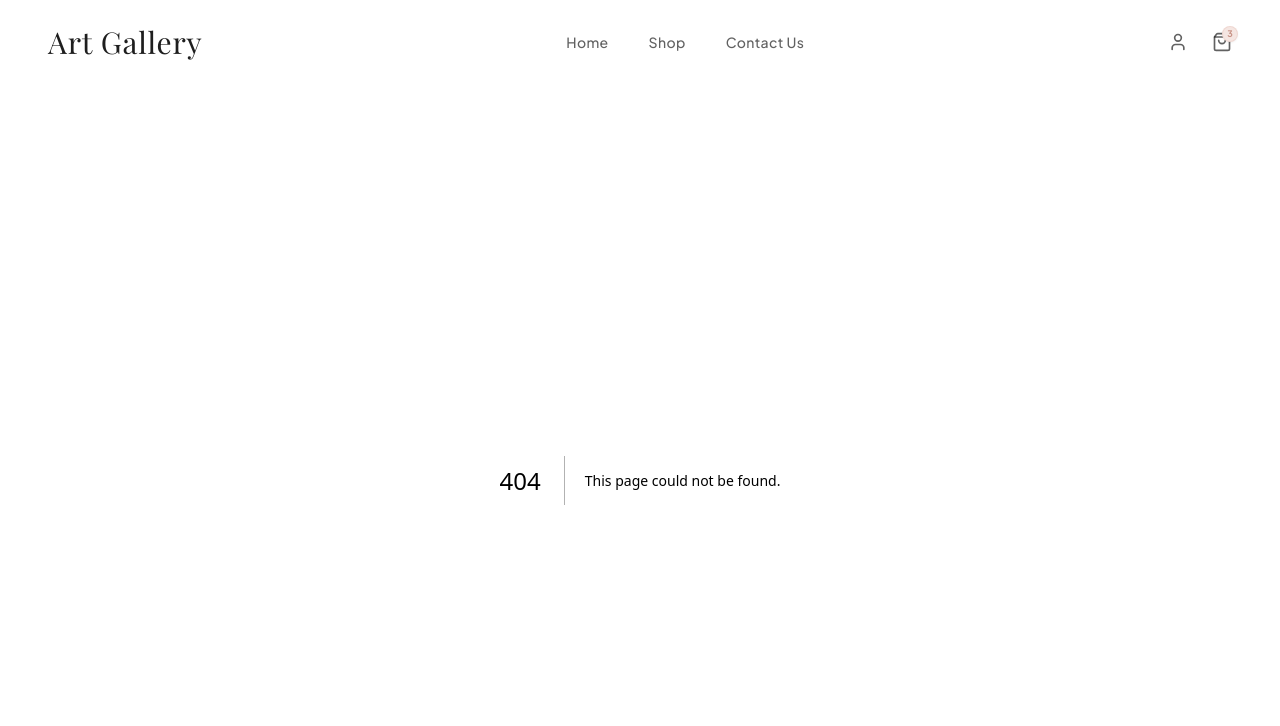
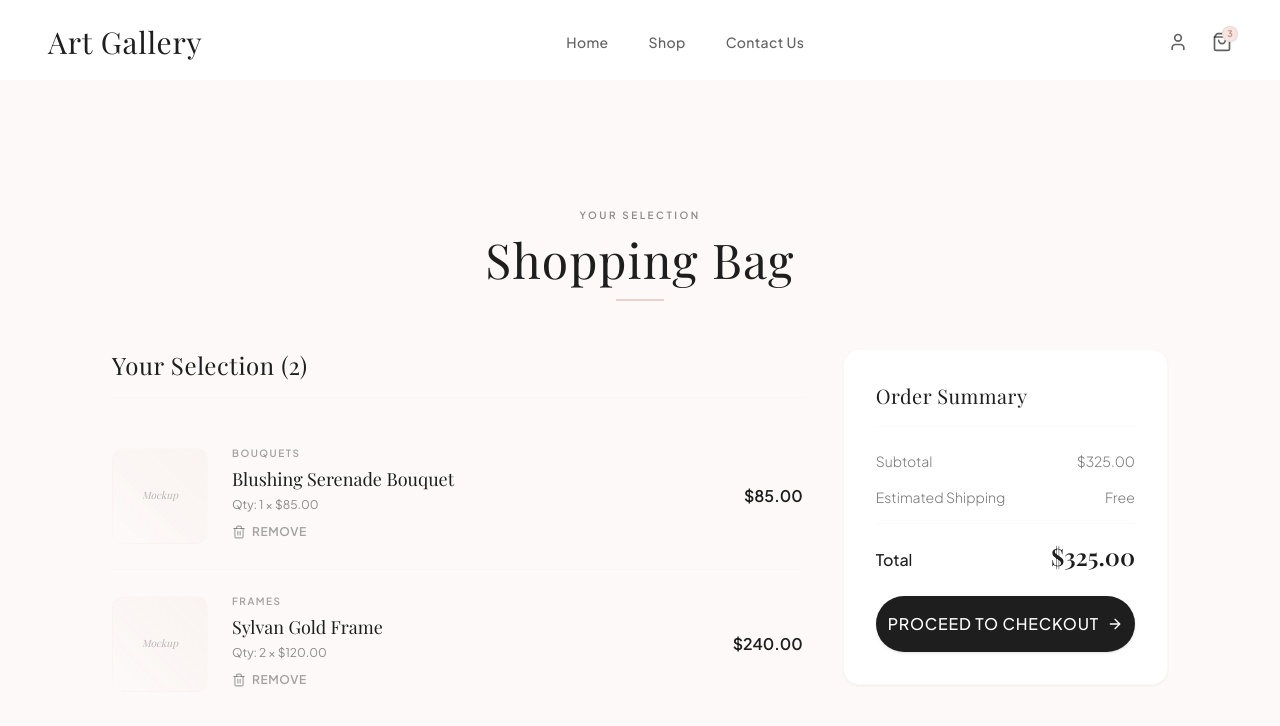
Before and after one commit to KasunLakma/art-gallery, a Next.js app: page /cart in a window 1280 px wide. Before the commit this address had no page. Shown: the top 726 px of the page. Built offline with nearby package versions, Linux system fonts and the light colour scheme; a web font is replaced by a local one.

Commit message:
feat: add shopping bag page and interactive cart view component

```diff
--- /dev/null
+++ b/app/cart/page.tsx
@@ -0,0 +1,24 @@
+import React from "react";
+import CartView from "@/components/CartView";
+
+export const metadata = {
+  title: "Your Shopping Bag | Art Gallery",
+  description: "Review your curated selection of luxury keepsakes and proceed to checkout.",
+};
+
+export default function CartPage() {
+  return (
+    <main className="pt-12 md:pt-24 pb-24 min-h-screen bg-artBg">
+      <div className="max-w-6xl mx-auto px-6 md:px-12 text-center pt-8">
+        <span className="text-[10px] tracking-[0.25em] font-semibold text-artDark/50 uppercase mb-3 block">
+          Your Selection
+        </span>
+        <h1 className="font-serif text-3xl md:text-5xl text-artDark font-light tracking-wide mb-4">
+          Shopping Bag
+        </h1>
+        <div className="w-12 h-[2px] bg-artRose-dark/40 mx-auto" />
+      </div>
+      <CartView />
+    </main>
+  );
+}
--- /dev/null
+++ b/src/components/CartView.tsx
@@ -0,0 +1,150 @@
+"use client";
+
+import React, { useState } from "react";
+import Link from "next/link";
+import { Trash2, ArrowRight, ShoppingBag } from "lucide-react";
+
+interface CartItem {
+  id: string;
+  title: string;
+  price: number;
+  quantity: number;
+  category: string;
+}
+
+export default function CartView() {
+  const [items, setItems] = useState<CartItem[]>([
+    {
+      id: "1",
+      title: "Blushing Serenade Bouquet",
+      price: 85.00,
+      quantity: 1,
+      category: "Bouquets",
+    },
+    {
+      id: "2",
+      title: "Sylvan Gold Frame",
+      price: 120.00,
+      quantity: 2,
+      category: "Frames",
+    },
+  ]);
+
+  const removeItem = (id: string) => {
+    setItems((prev) => prev.filter((item) => item.id !== id));
+  };
+
+  const subtotal = items.reduce((acc, item) => acc + item.price * item.quantity, 0);
+  const shipping = subtotal > 150 || subtotal === 0 ? 0 : 15.00;
+  const total = subtotal + shipping;
+
+  return (
+    <div className="max-w-6xl mx-auto px-6 md:px-12 py-12">
+      {items.length === 0 ? (
+        <div className="text-center py-20 flex flex-col items-center">
+          <div className="w-16 h-16 rounded-full bg-artRose-light/30 flex items-center justify-center text-artRose-dark mb-6">
+            <ShoppingBag className="w-8 h-8" />
+          </div>
+          <h2 className="font-serif text-2xl md:text-3xl text-artDark font-light tracking-wide mb-4">
+            Your cart is empty
+          </h2>
+          <p className="text-sm text-artDark/50 max-w-sm mb-8 font-light">
+            Browse our curated collections to find the perfect keepsake for your cherished moments.
+          </p>
+          <Link
+            href="/shop"
+            className="inline-block bg-artDark text-white px-8 py-3.5 rounded-full text-sm font-medium tracking-wider uppercase hover:bg-artRose-dark transition-all duration-300"
+          >
+            Continue Shopping
+          </Link>
+        </div>
+      ) : (
+        <div className="grid grid-cols-1 lg:grid-cols-3 gap-10 items-start">
+          {/* Left Column: Cart Items List */}
+          <div className="lg:col-span-2 space-y-6">
+            <h2 className="font-serif text-xl md:text-2xl text-artDark font-light tracking-wide border-b border-artRose-light/20 pb-4">
+              Your Selection ({items.length})
+            </h2>
+            <div className="divide-y divide-artRose-light/20">
+              {items.map((item) => (
+                <div key={item.id} className="flex gap-4 md:gap-6 py-6 items-center">
+                  {/* Image Placeholder */}
+                  <div className="w-20 h-20 md:w-24 md:h-24 rounded-xl overflow-hidden bg-gradient-to-tr from-artBg to-artRose-light/30 border border-artRose-light/10 flex-shrink-0 flex items-center justify-center">
+                    <span className="font-serif italic text-artDark/30 text-[10px]">Mockup</span>
+                  </div>
+
+                  {/* Item Details */}
+                  <div className="flex-1 min-w-0">
+                    <span className="text-[10px] tracking-[0.15em] font-semibold text-artDark/40 uppercase block mb-1">
+                      {item.category}
+                    </span>
+                    <h3 className="font-serif text-base md:text-lg text-artDark font-light truncate mb-1">
+                      {item.title}
+                    </h3>
+                    <p className="text-xs text-artDark/50 mb-2">
+                      Qty: {item.quantity} × ${item.price.toFixed(2)}
+                    </p>
+                    <button
+                      type="button"
+                      onClick={() => removeItem(item.id)}
+                      className="inline-flex items-center gap-1.5 text-xs text-artDark/40 hover:text-red-500 font-semibold uppercase tracking-wider transition-colors duration-200"
+                    >
+                      <Trash2 className="w-3.5 h-3.5" />
+                      <span>Remove</span>
+                    </button>
+                  </div>
+
+                  {/* Item Total Price */}
+                  <div className="text-right">
+                    <span className="text-sm md:text-base font-semibold text-artDark">
+                      ${(item.price * item.quantity).toFixed(2)}
+                    </span>
+                  </div>
+                </div>
+              ))}
+            </div>
+          </div>
+
+          {/* Right Column: Order Summary */}
+          <div className="bg-white border border-artRose-light/30 rounded-2xl p-6 md:p-8 shadow-xs">
+            <h3 className="font-serif text-lg md:text-xl text-artDark font-light tracking-wide mb-6 border-b border-artRose-light/20 pb-4">
+              Order Summary
+            </h3>
+
+            <div className="space-y-4 mb-6">
+              <div className="flex justify-between text-sm text-artDark/60 font-light">
+                <span>Subtotal</span>
+                <span>${subtotal.toFixed(2)}</span>
+              </div>
+              <div className="flex justify-between text-sm text-artDark/60 font-light">
+                <span>Estimated Shipping</span>
+                <span>{shipping === 0 ? "Free" : `$${shipping.toFixed(2)}`}</span>
+              </div>
+              {shipping > 0 && (
+                <p className="text-[10px] text-artRose-dark italic">
+                  Free shipping on orders over $150.00
+                </p>
+              )}
+              <hr className="border-artRose-light/20 my-2" />
+              <div className="flex justify-between items-baseline pt-2">
+                <span className="text-base font-medium text-artDark">Total</span>
+                <span className="font-serif text-2xl text-artDark font-semibold">
+                  ${total.toFixed(2)}
+                </span>
+              </div>
+            </div>
+
+            <button
+              type="button"
+              onClick={() => alert("Proceeding to checkout workflow...")}
+              className="w-full bg-artDark text-white font-medium tracking-wider uppercase py-4 rounded-full shadow-sm hover:bg-artRose-dark flex items-center justify-center gap-2 transition-all duration-300 hover:scale-[1.01] active:scale-98"
+            >
+              <span>Proceed to Checkout</span>
+              <ArrowRight className="w-4 h-4" />
+            </button>
+          </div>
+        </div>
+      )}
+    </div>
+  );
+}
```
